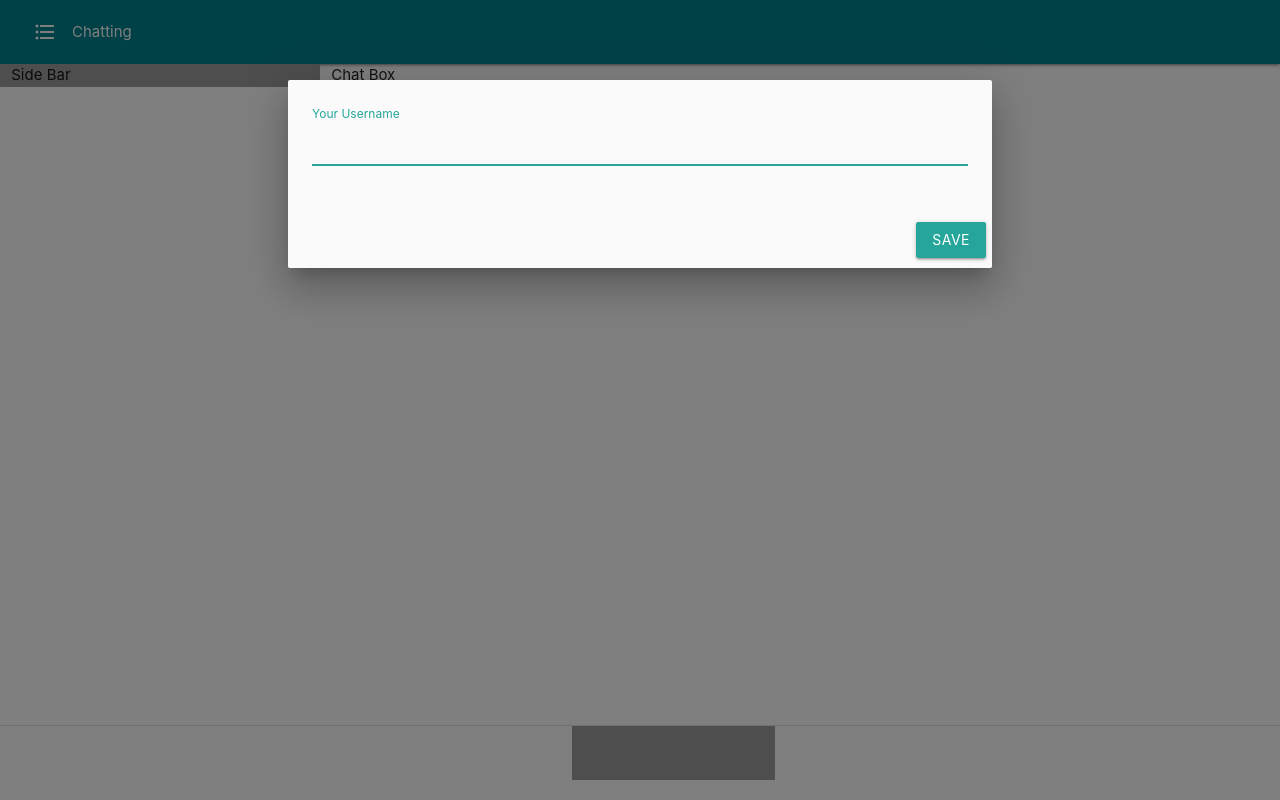
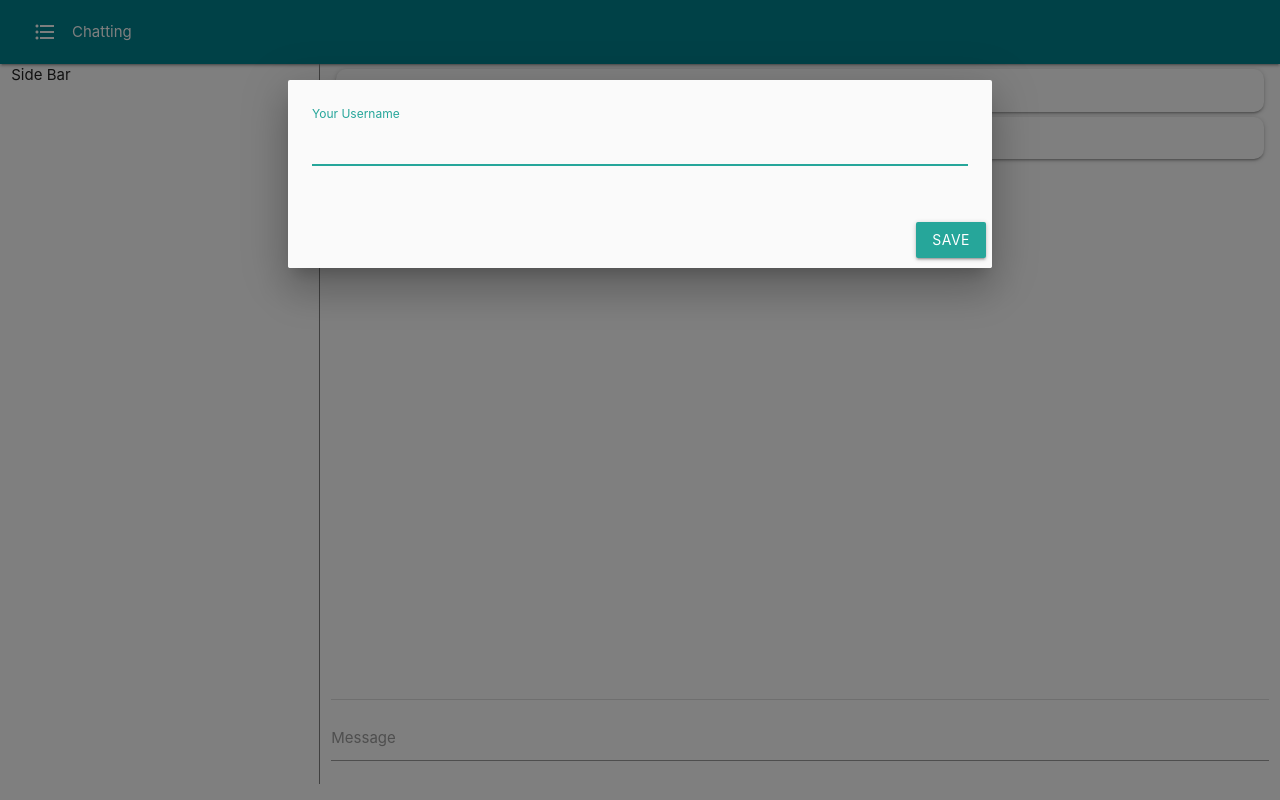
Before and after one commit to Royserg/chatrooms, a Flask app: page / in a window 1280 px wide. Run offline with Flask 2, Linux system fonts and the light colour scheme; some libraries are stand-ins or nearby versions.

Commit message:
scrollable messages, bottom-fixed input

```diff
--- a/static/css/styles.css
+++ b/static/css/styles.css
@@ -1,9 +1,47 @@
+html, body {
+  height: 100%;
+  margin: 0;
+  overflow:hidden;
+}
+
+.wrapper {
+  height: 100%;
+  display: flex;
+  flex-direction: column;
+}
+
 body {
+  display: flex;
+  min-height: 100vh;
+  flex-direction: column;
+}
+
+main {
+  height: 90%;
+  display: flex;
+}
+
+main > div {
+  height:100%;
+  display: flex;
+  flex: 1 0 auto;
+}
+
+.chat-container {
+    height:100%;
     display: flex;
-    min-height: 100vh;
     flex-direction: column;
   }
 
-  main {
-    flex: 1 0 auto;
+
+  .chat-messages {
+    flex: 1;
+    overflow-y: auto;
   }
+
+  .chat-bubble {
+    padding: 10px;
+    text-align: center;
+    margin: 5px;
+    border-radius: 10px;
+  }
--- a/templates/index.html
+++ b/templates/index.html
@@ -11,8 +11,11 @@
         <link href="https://fonts.googleapis.com/icon?family=Material+Icons" rel="stylesheet">
         <!-- Custom Styles -->
         <link rel="stylesheet" href="{{ url_for('static', filename='css/styles.css') }}">
+        <!-- SOCKET.IO cdn -->
+        <script type="text/javascript" src="//cdnjs.cloudflare.com/ajax/libs/socket.io/1.3.6/socket.io.min.js"></script>
     </head>
     <body>
+        <div class="wrapper">
             <header>
                 <nav>
                     <div class="nav-wrapper cyan darken-3">
@@ -32,11 +35,11 @@
 
             <!-- Sidebard color: cyan darken-2  -->
             <ul id="slide-out" class="sidenav cyan darken-2">
-            <li><a href="#!">Chatting<i class="material-icons">question_answer</i></a></li>
+                <li><a href="#!" class='subheader'>Other ChatRooms<i class="material-icons">question_answer</i></a></li>
                 <li><div class="divider"></div></li>
-            <li><a class="subheader">Other Groups</a></li>
-            <li><a href="#!">Second Link</a></li>
-            <li><a class="waves-effect" href="#!">Third Link With Waves</a></li>
+                {% for chatroom in chatrooms %}
+                    <li><a class="waves-effect" href="#!">{{ chatroom }}</a></li>
+                {% endfor %}
             </ul>
 
             <!-- Set Username Modal Structure -->
@@ -55,28 +58,33 @@
             <main>
                 <div class="row">
                     <!-- Side Bar -->
-                <div class="col s3 grey">
+                    <div class="col s3" style="border-right: 1px solid grey">
                         Side Bar
                     </div>
 
                     <!-- Chat box -->
-                <div class="col s9">
-                    Chat Box
+                    <div class="col s9 chat-container">
+                        <div class="chat-messages">
+                            {% for msg in chatrooms["Testing"] %}
+                                <div class="card-panel chat-bubble">
+                                    {{ msg.text }}
+                                </div>
+                            {% endfor %}
+                        </div>
+
+                        <div class="chat-input">
+                            <!-- input field on the bottom -->
+                            <div class="divider"></div>
+                            <form id="msgForm" action='' method='POST' class='input-field'>
+                                <input id="chatInput" type="text" autocomplete="off">
+                                <label for="chatInput">Message</label>
+                            </form>
+                        </div>
                     </div>
                 </div>
             </main>
+        </div>
 
-        <div class="divider"></div>
-        <div class="row">
-            <div class="col s9 offset-s3 grey">
-                <input type="text">
-
-            <!-- <footer class="page-footer grey lighten-4"> -->
-
-
-
-            </div>
-        </div>
 
 
         <!-- Materialize CSS JavaScript file -->
```
Lines whose indentation alone changed are shown as unchanged.
